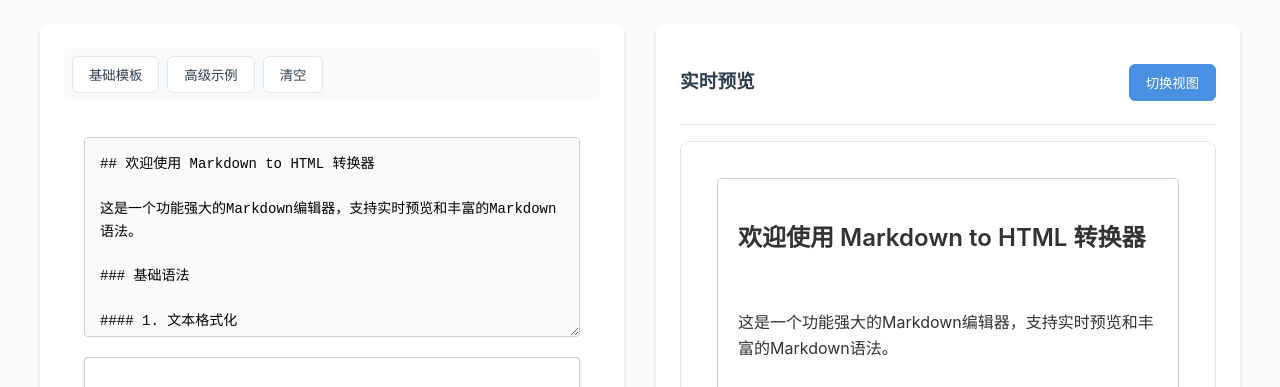
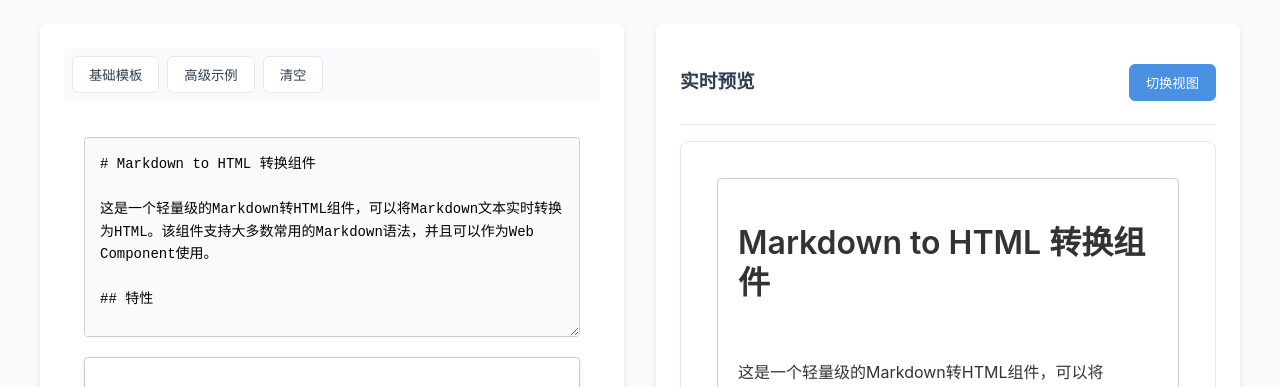
Before and after one commit to dxj20120122/mdToHtml, a plain HTML site: page index.html in a window 1280 px wide. Shown: the part 1000-1387 px from the top of the page. Drawn offline with Linux system fonts and the light colour scheme.

Commit message:
网站与README.md文档同步
网站与README.md文档同步

````diff
--- a/index.html
+++ b/index.html
@@ -130,60 +130,70 @@ function example() {
                         <button class="toolbar-btn" onclick="insertTemplate('advanced')">高级示例</button>
                         <button class="toolbar-btn" onclick="clearEditor()">清空</button>
                     </div>
-                    <textarea class="md-to-html" id="markdown-editor" placeholder="在这里输入Markdown文本...">## 欢迎使用 Markdown to HTML 转换器
+                    <textarea class="md-to-html" id="markdown-editor" placeholder="在这里输入Markdown文本..."># Markdown to HTML 转换组件
 
-这是一个功能强大的Markdown编辑器，支持实时预览和丰富的Markdown语法。
+这是一个轻量级的Markdown转HTML组件，可以将Markdown文本实时转换为HTML。该组件支持大多数常用的Markdown语法，并且可以作为Web Component使用。
 
-### 基础语法
+## 特性
 
-#### 1. 文本格式化
-**粗体文本** 和 *斜体文本*
+- 支持基本的Markdown语法（标题、列表、链接、图片等）
+- 支持代码块高亮
+- 支持表格
+- 支持任务列表
+- 实时预览
+- 可作为Web Component使用
+- 轻量级，无需额外依赖
+- 易于集成到任何网页中
+
+## Markdown语法支持
+
+### 1. 标题
+# 一级标题
+## 二级标题
+### 三级标题
+#### 四级标题
+##### 五级标题
+###### 六级标题
+
+### 2. 文本格式化
+**粗体文本**
+*斜体文本*
 ***粗斜体文本***
 ~~删除线文本~~
+`行内代码`
 
-#### 2. 列表
-- 无序列表项 1
-  - 子列表项 A
-  - 子列表项 B
-- 无序列表项 2
+### 3. 列表
+- 无序列表项
+  - 子列表项
+  - 子列表项
 
-1. 有序列表项 1
-2. 有序列表项 2
-   1. 子列表项 A
-   2. 子列表项 B
+1. 有序列表项
+2. 有序列表项
+   1. 子列表项
+   2. 子列表项
 
-#### 3. 任务列表
-- [x] 已完成的任务
-- [ ] 待完成的任务
-- [ ] 计划中的任务
+- [x] 已完成任务
+- [ ] 待完成任务
 
-### 高级功能
+### 4. 链接和图片
+[链接文本](https://example.com)
+![图片描述](https://via.placeholder.com/150)
 
-#### 1. 代码块
+### 5. 代码块
 ```javascript
-// 示例代码
-function greet(name) {
-    console.log(`Hello, ${name}!`);
+function example() {
+    return "Hello World!";
 }
-
-greet('World');
 ```
 
-#### 2. 表格
-| 功能 | 描述 | 支持情况 |
-|------|------|----------|
-| 基础语法 | 标题、列表、链接等 | ✓ |
-| 代码高亮 | 支持多种语言 | ✓ |
-| 实时预览 | 即时渲染 | ✓ |
+### 6. 表格
+| 列1 | 列2 |
+|-----|------|
+| 内容1 | 内容2 |
 
-#### 3. 引用
-> 这是一段引用文本
->> 这是嵌套引用
-
-#### 4. 链接和图片
-[访问项目主页](https://github.com/dxj20120122/mdToHtml)
-
-![示例图片](https://via.placeholder.com/150)</textarea>
+### 7. 引用
+> 引用文本
+>> 嵌套引用</textarea>
                 </div>
                 <div class="preview" id="preview-container">
                     <div class="preview-header">
````
